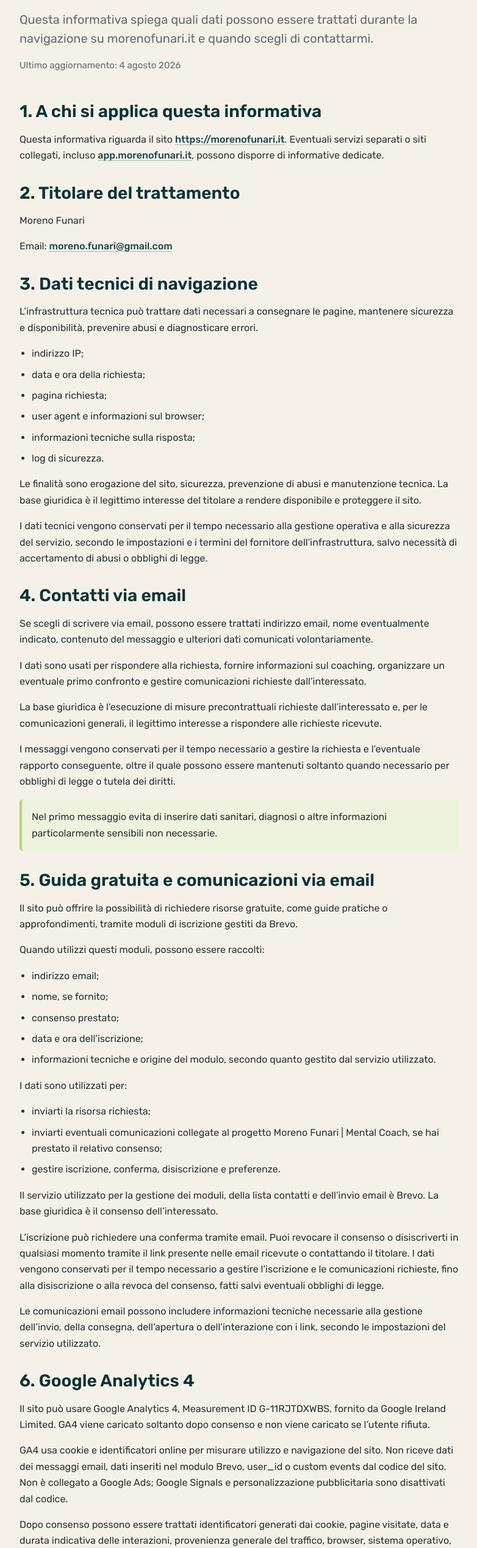
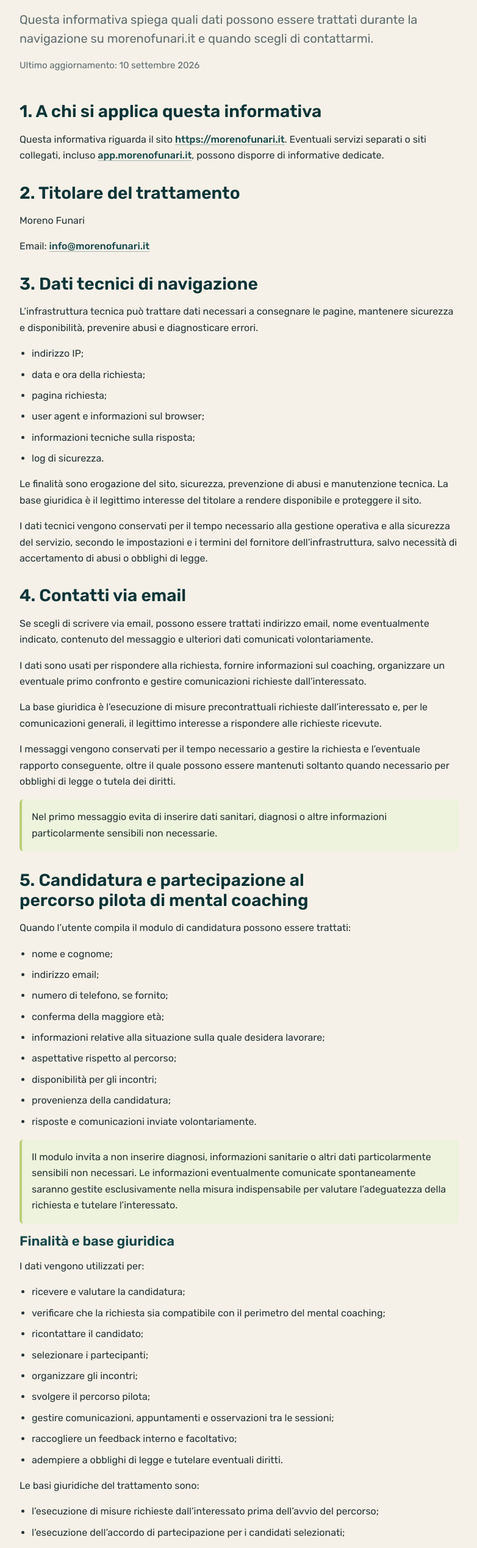
Before and after one commit to MorenoFunari/moreno-funari-website, a Next.js app: page /privacy-policy in a window 1280 px wide. Shown: the part 256-2795 px from the top of the page at 61% size, without its empty margins (72-854 px from the left). Built offline with nearby package versions, Linux system fonts and the light colour scheme; no server answers.

Commit message:
update privacy policy for pilot coaching

```diff
--- a/src/app/privacy-policy/page.tsx
+++ b/src/app/privacy-policy/page.tsx
@@ -6,6 +6,10 @@ import { siteConfig } from "@/config/site";
 import { createPageMetadata } from "@/lib/seo/metadata";
 
 import styles from "../legal-page.module.css";
+
+const privacyContactEmail = "info@morenofunari.it";
+const privacyLastUpdatedIso = "2026-09-10";
+const privacyLastUpdatedLabel = "10 settembre 2026";
 
 export const metadata: Metadata = createPageMetadata({
   title: "Privacy Policy",
@@ -28,8 +32,8 @@ export default function PrivacyPolicyPage() {
           </p>
           <p className={styles.updated}>
             Ultimo aggiornamento:{" "}
-            <time dateTime={legalConfig.lastUpdatedIso}>
-              {legalConfig.lastUpdatedLabel}
+            <time dateTime={privacyLastUpdatedIso}>
+              {privacyLastUpdatedLabel}
             </time>
           </p>
         </header>
@@ -55,8 +59,8 @@ export default function PrivacyPolicyPage() {
             <p>{legalConfig.controllerName}</p>
             <p>
               Email:{" "}
-              <a href={`mailto:${legalConfig.contactEmail}`}>
-                {legalConfig.contactEmail}
+              <a href={`mailto:${privacyContactEmail}`}>
+                {privacyContactEmail}
               </a>
             </p>
           </section>
@@ -122,7 +126,166 @@ export default function PrivacyPolicyPage() {
 
           <section className={styles.section}>
             <h2 className={styles.sectionTitle}>
-              5. Guida gratuita e comunicazioni via email
+              5. Candidatura e partecipazione al percorso pilota di mental
+              coaching
+            </h2>
+            <p>
+              Quando l’utente compila il modulo di candidatura possono essere
+              trattati:
+            </p>
+            <ul className={styles.list}>
+              <li>nome e cognome;</li>
+              <li>indirizzo email;</li>
+              <li>numero di telefono, se fornito;</li>
+              <li>conferma della maggiore età;</li>
+              <li>
+                informazioni relative alla situazione sulla quale desidera
+                lavorare;
+              </li>
+              <li>aspettative rispetto al percorso;</li>
+              <li>disponibilità per gli incontri;</li>
+              <li>provenienza della candidatura;</li>
+              <li>risposte e comunicazioni inviate volontariamente.</li>
+            </ul>
+            <p className={styles.notice}>
+              Il modulo invita a non inserire diagnosi, informazioni sanitarie
+              o altri dati particolarmente sensibili non necessari. Le
+              informazioni eventualmente comunicate spontaneamente saranno
+              gestite esclusivamente nella misura indispensabile per valutare
+              l’adeguatezza della richiesta e tutelare l’interessato.
+            </p>
+
+            <h3 className={styles.subTitle}>Finalità e base giuridica</h3>
+            <p>I dati vengono utilizzati per:</p>
+            <ul className={styles.list}>
+              <li>ricevere e valutare la candidatura;</li>
+              <li>
+                verificare che la richiesta sia compatibile con il perimetro
+                del mental coaching;
+              </li>
+              <li>ricontattare il candidato;</li>
+              <li>selezionare i partecipanti;</li>
+              <li>organizzare gli incontri;</li>
+              <li>svolgere il percorso pilota;</li>
+              <li>
+                gestire comunicazioni, appuntamenti e osservazioni tra le
+                sessioni;
+              </li>
+              <li>raccogliere un feedback interno e facoltativo;</li>
+              <li>
+                adempiere a obblighi di legge e tutelare eventuali diritti.
+              </li>
+            </ul>
+            <p>Le basi giuridiche del trattamento sono:</p>
+            <ul className={styles.list}>
+              <li>
+                l’esecuzione di misure richieste dall’interessato prima
+                dell’avvio del percorso;
+              </li>
+              <li>
+                l’esecuzione dell’accordo di partecipazione per i candidati
+                selezionati;
+              </li>
+              <li>
+                l’adempimento di obblighi di legge, quando applicabile;
+              </li>
+              <li>
+                il legittimo interesse alla tutela di un diritto, quando
+                applicabile.
+              </li>
+            </ul>
+            <p>
+              I dati raccolti per il percorso pilota non vengono utilizzati
+              automaticamente per newsletter o comunicazioni promozionali.
+              L’iscrizione a tali comunicazioni richiede una scelta separata e
+              facoltativa.
+            </p>
+
+            <h3 className={styles.subTitle}>Modalità e strumenti</h3>
+            <ul className={styles.list}>
+              <li>il modulo è gestito tramite Google Moduli;</li>
+              <li>
+                risposte, comunicazioni ed eventuali materiali di lavoro
+                possono essere conservati tramite Google Drive e Gmail;
+              </li>
+              <li>
+                gli incontri online possono essere svolti tramite Google Meet;
+              </li>
+              <li>
+                le comunicazioni organizzative possono avvenire tramite email
+                o, se scelto dall’interessato, WhatsApp;
+              </li>
+              <li>
+                Brevo può essere utilizzato per la gestione di comunicazioni
+                organizzative o di liste separate;
+              </li>
+              <li>
+                la candidatura non comporta l’iscrizione automatica a
+                newsletter;
+              </li>
+              <li>
+                gli incontri non vengono registrati in audio o video senza un
+                consenso specifico e separato.
+              </li>
+            </ul>
+
+            <h3 className={styles.subTitle}>Conservazione</h3>
+            <ul className={styles.list}>
+              <li>
+                le candidature non selezionate vengono conservate per un
+                massimo di 6 mesi dalla comunicazione dell’esito;
+              </li>
+              <li>
+                i dati dei partecipanti, le comunicazioni organizzative e gli
+                eventuali appunti vengono conservati per un massimo di 12 mesi
+                dalla conclusione del percorso;
+              </li>
+              <li>
+                una conservazione ulteriore avviene solo quando necessaria per
+                obblighi di legge o tutela di un diritto;
+              </li>
+              <li>
+                è possibile richiedere la cancellazione anticipata quando non
+                esistono obblighi o motivi legittimi per conservare i dati.
+              </li>
+            </ul>
+
+            <h3 className={styles.subTitle}>
+              Natura del conferimento e selezione
+            </h3>
+            <ul className={styles.list}>
+              <li>
+                i dati contrassegnati come obbligatori sono necessari per
+                valutare la candidatura;
+              </li>
+              <li>i dati facoltativi possono non essere forniti;</li>
+              <li>la compilazione non garantisce l’accesso al percorso;</li>
+              <li>
+                la valutazione viene effettuata personalmente da Moreno Funari;
+              </li>
+              <li>non vengono utilizzati processi decisionali automatizzati.</li>
+            </ul>
+
+            <h3 className={styles.subTitle}>Riservatezza e testimonianze</h3>
+            <ul className={styles.list}>
+              <li>
+                le informazioni del percorso non vengono pubblicate o
+                condivise per finalità promozionali;
+              </li>
+              <li>
+                il feedback interno è distinto da una testimonianza pubblica;
+              </li>
+              <li>
+                testimonianze, citazioni o contenuti riferibili al partecipante
+                richiedono una richiesta separata e un consenso specifico,
+                libero e revocabile.
+              </li>
+            </ul>
+          </section>
+
+          <section className={styles.section}>
+            <h2 className={styles.sectionTitle}>
+              6. Guida gratuita e comunicazioni via email
             </h2>
             <p>
               Il sito può offrire la possibilità di richiedere risorse
@@ -174,7 +337,7 @@ export default function PrivacyPolicyPage() {
           </section>
 
           <section className={styles.section}>
-            <h2 className={styles.sectionTitle}>6. Google Analytics 4</h2>
+            <h2 className={styles.sectionTitle}>7. Google Analytics 4</h2>
             <p>
               Il sito può usare Google Analytics 4, Measurement ID
               G-11RJTDXWBS, fornito da Google Ireland Limited. GA4 viene caricato
@@ -240,7 +403,7 @@ export default function PrivacyPolicyPage() {
 
           <section className={styles.section}>
             <h2 className={styles.sectionTitle}>
-              7. Preferenza analytics
+              8. Preferenza analytics
             </h2>
             <p>
               La scelta relativa ad Analytics viene salvata in localStorage con
@@ -257,7 +420,7 @@ export default function PrivacyPolicyPage() {
 
           <section className={styles.section}>
             <h2 className={styles.sectionTitle}>
-              8. Destinatari e fornitori
+              9. Destinatari e fornitori
             </h2>
             <ul className={styles.cardList}>
               <li className={styles.card}>
@@ -270,16 +433,26 @@ export default function PrivacyPolicyPage() {
               <li className={styles.card}>
                 <h3 className={styles.subTitle}>Google Ireland Limited</h3>
                 <p>
-                  Fornitore di Google Analytics 4, soltanto dopo consenso, e
-                  della casella Gmail usata per ricevere le comunicazioni.
+                  Fornitore di Google Moduli, Drive, Gmail e Meet, ciascuno
+                  secondo la propria finalità, e di Google Analytics 4,
+                  soltanto dopo consenso.
                 </p>
               </li>
               <li className={styles.card}>
                 <h3 className={styles.subTitle}>Brevo</h3>
                 <p>
-                  Fornitore del modulo di iscrizione, della gestione della lista
-                  contatti e dell’invio delle email relative alle risorse
-                  richieste e alle comunicazioni consentite.
+                  Fornitore per la gestione di moduli, liste e comunicazioni
+                  email. I dati del percorso pilota non vengono utilizzati
+                  automaticamente per newsletter.
+                </p>
+              </li>
+              <li className={styles.card}>
+                <h3 className={styles.subTitle}>
+                  Meta Platforms Ireland Limited
+                </h3>
+                <p>
+                  Fornitore di WhatsApp, utilizzato facoltativamente per
+                  comunicazioni organizzative.
                 </p>
               </li>
             </ul>
@@ -287,7 +460,7 @@ export default function PrivacyPolicyPage() {
 
           <section className={styles.section}>
             <h2 className={styles.sectionTitle}>
-              9. Trasferimenti internazionali
+              10. Trasferimenti internazionali
             </h2>
             <p>
               Alcuni fornitori possono trattare dati anche al di fuori dello
@@ -299,7 +472,7 @@ export default function PrivacyPolicyPage() {
             <ul className={styles.list}>
               <li>
                 <a
-                  href="https://vercel.com/legal/privacy-policy"
+                  href="https://vercel.com/legal/privacy-notice"
                   rel="noopener noreferrer"
                   target="_blank"
                 >
@@ -320,7 +493,7 @@ export default function PrivacyPolicyPage() {
 
           <section className={styles.section}>
             <h2 className={styles.sectionTitle}>
-              10. Diritti dell’interessato
+              11. Diritti dell’interessato
             </h2>
             <p>
               Puoi chiedere accesso, rettifica, cancellazione, limitazione,
@@ -330,8 +503,8 @@ export default function PrivacyPolicyPage() {
             </p>
             <p>
               Per esercitare i diritti puoi scrivere a{" "}
-              <a href={`mailto:${legalConfig.contactEmail}`}>
-                {legalConfig.contactEmail}
+              <a href={`mailto:${privacyContactEmail}`}>
+                {privacyContactEmail}
               </a>
               . Puoi inoltre proporre reclamo al{" "}
               <a
@@ -347,7 +520,7 @@ export default function PrivacyPolicyPage() {
 
           <section className={styles.section}>
             <h2 className={styles.sectionTitle}>
-              11. Natura del conferimento
+              12. Natura del conferimento
             </h2>
             <p>
               I dati tecnici sono necessari per rendere disponibile il sito.
@@ -361,7 +534,7 @@ export default function PrivacyPolicyPage() {
 
           <section className={styles.section}>
             <h2 className={styles.sectionTitle}>
-              12. Decisioni automatizzate
+              13. Decisioni automatizzate
             </h2>
             <p>
               Il sito non utilizza processi decisionali automatizzati che
@@ -371,7 +544,7 @@ export default function PrivacyPolicyPage() {
           </section>
 
           <section className={styles.section}>
-            <h2 className={styles.sectionTitle}>13. Aggiornamenti</h2>
+            <h2 className={styles.sectionTitle}>14. Aggiornamenti</h2>
             <p>
               Questa informativa può essere aggiornata quando cambiano servizi,
               fornitori, funzionalità, norme o modalità di trattamento.
--- a/src/config/site.ts
+++ b/src/config/site.ts
@@ -11,7 +11,7 @@ export const siteConfig = {
   appUrl: "https://app.morenofunari.it",
   ebookPath: "/ebook",
   ebookPdfPath: "/documents/un-passo-possibile-moreno-funari.pdf",
-  email: "moreno.funari@gmail.com",
+  email: "info@morenofunari.it",
   instagramUrl,
   socialLinks: [
     {
```
